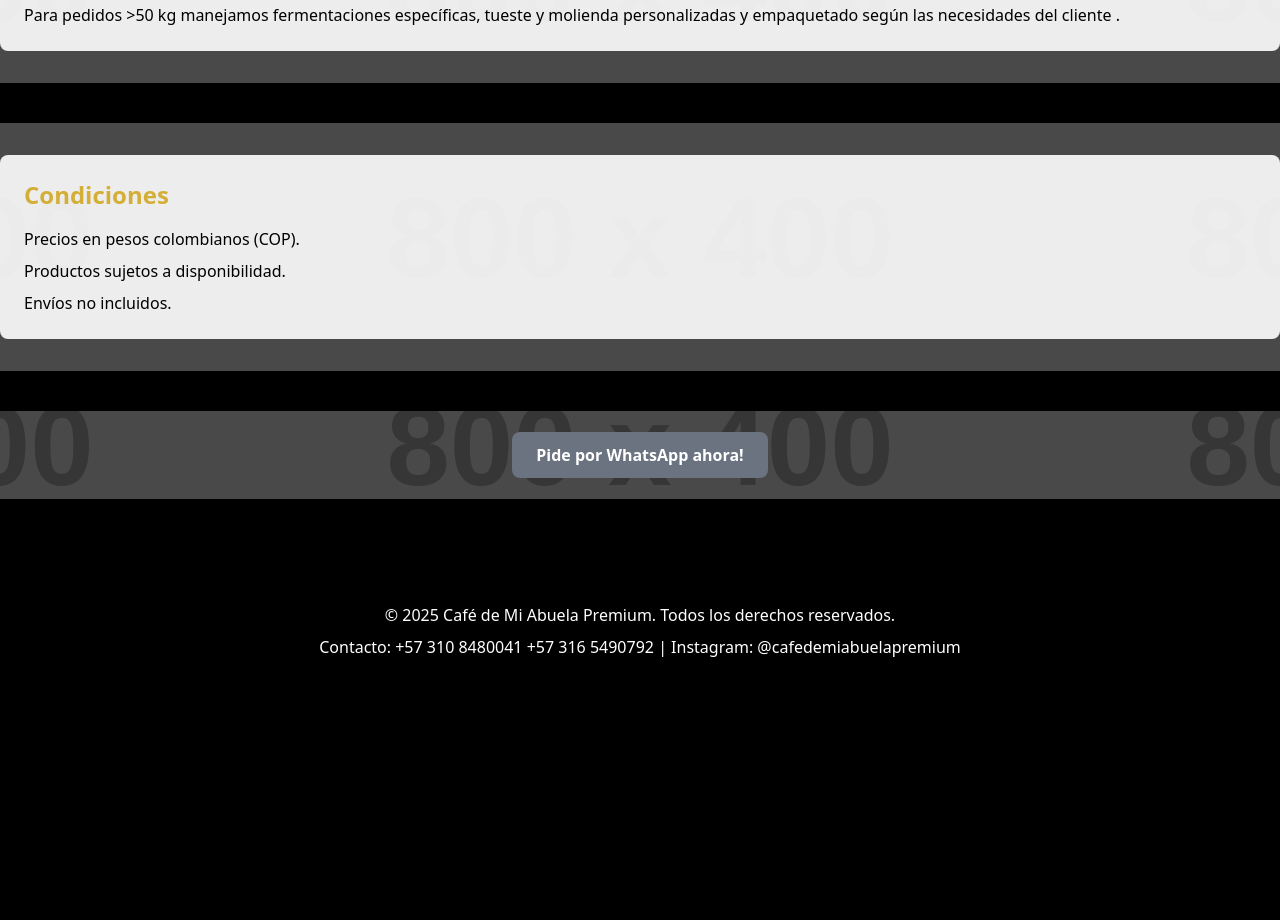
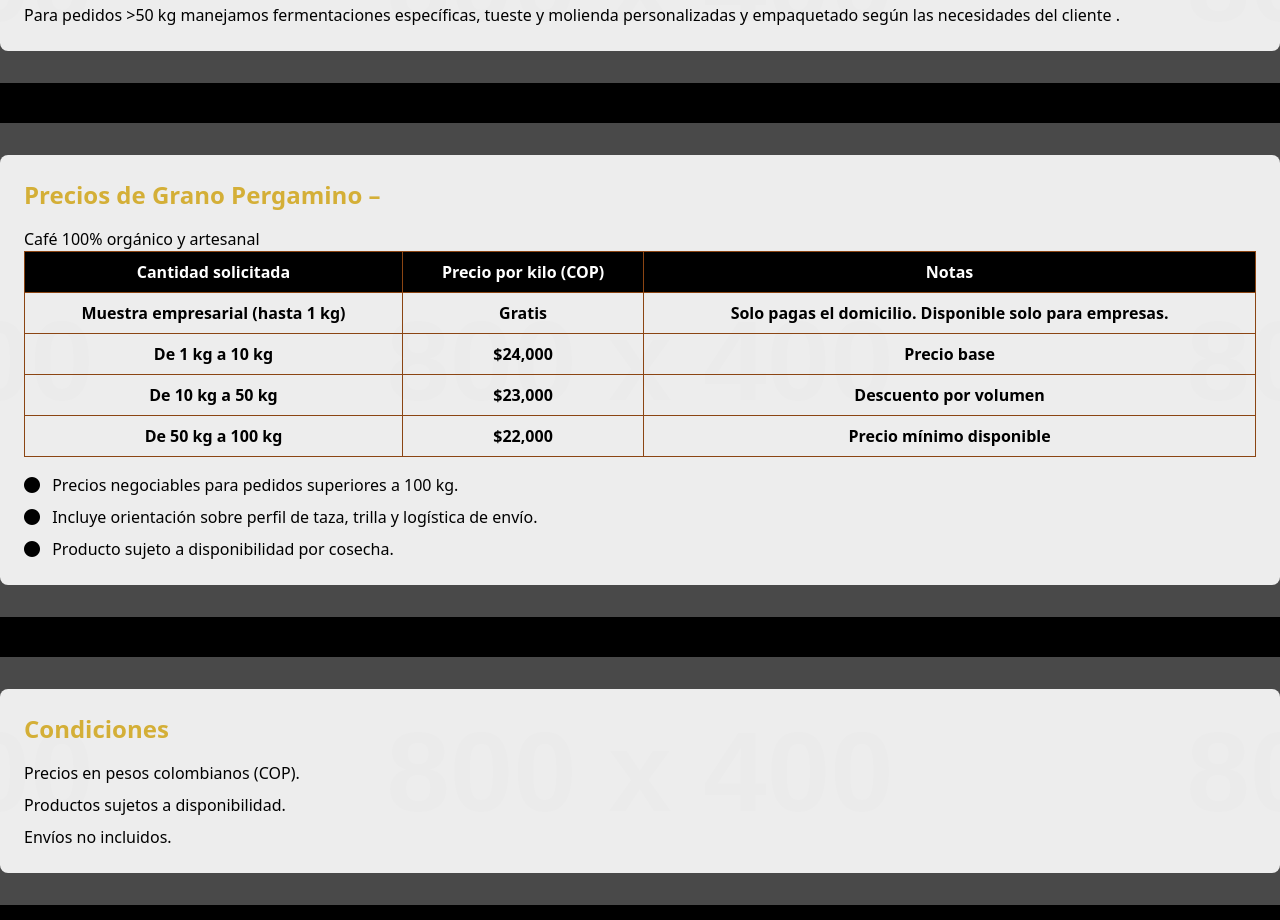
Before and after one commit to yugo1005/CAFE_DE_MI_ABUELA_PREMIUM, a plain HTML site: page index.html in a window 1280 px wide. Shown: the part 2680-3600 px from the top of the page. Before the commit the page ends 3363 px from the top, so only its background shows below. Drawn offline with nearby package versions, Linux system fonts and the light colour scheme; placeholder pictures from the web are drawn by us.

Commit message:
Update index.html

```diff
--- a/index.html
+++ b/index.html
@@ -195,6 +195,53 @@
       </div>
     </section>
 
+      <section class="section-container mb-10 relative">
+  <div class="coffee-bg"></div>
+  <div class="content-box">
+    <h2 class="text-2xl font-semibold text-custom-gold mb-4">Precios de Grano Pergamino – </h2>
+    <p class="text-between-tables">Café 100% orgánico y artesanal
+    </p>
+
+
+    <table class="w-full border-collapse border border-custom-brown text-center">
+      <thead>
+        <tr class="bg-custom-black text-white">
+          <th class="border border-custom-brown p-2">Cantidad solicitada</th>
+          <th class="border border-custom-brown p-2">Precio por kilo (COP)</th>
+          <th class="border border-custom-brown p-2">Notas</th>
+        </tr>
+      </thead>
+      <tbody>
+        <tr>
+          <td class="border border-custom-brown p-2 table-text">Muestra empresarial (hasta 1 kg)</td>
+          <td class="border border-custom-brown p-2 table-text">Gratis</td>
+          <td class="border border-custom-brown p-2 table-text">Solo pagas el domicilio. Disponible solo para empresas.</td>
+        </tr>
+        <tr>
+          <td class="border border-custom-brown p-2 table-text">De 1 kg a 10 kg</td>
+          <td class="border border-custom-brown p-2 table-text">$24,000</td>
+          <td class="border border-custom-brown p-2 table-text">Precio base</td>
+        </tr>
+        <tr>
+          <td class="border border-custom-brown p-2 table-text">De 10 kg a 50 kg</td>
+          <td class="border border-custom-brown p-2 table-text">$23,000</td>
+          <td class="border border-custom-brown p-2 table-text">Descuento por volumen</td>
+        </tr>
+        <tr>
+          <td class="border border-custom-brown p-2 table-text">De 50 kg a 100 kg</td>
+          <td class="border border-custom-brown p-2 table-text">$22,000</td>
+          <td class="border border-custom-brown p-2 table-text">Precio mínimo disponible</td>
+        </tr>
+      </tbody>
+    </table>
+    <ul class="space-y-2 text-between-tables mt-4">
+      <li><i class="fas fa-circle mr-2"></i> Precios negociables para pedidos superiores a 100 kg.</li>
+      <li><i class="fas fa-circle mr-2"></i> Incluye orientación sobre perfil de taza, trilla y logística de envío.</li>
+      <li><i class="fas fa-circle mr-2"></i> Producto sujeto a disponibilidad por cosecha.</li>
+    </ul>
+  </div>
+</section>
+
     <section class="section-container mb-10 relative">
       <div class="coffee-bg"></div>
       <div class="content-box">
```
